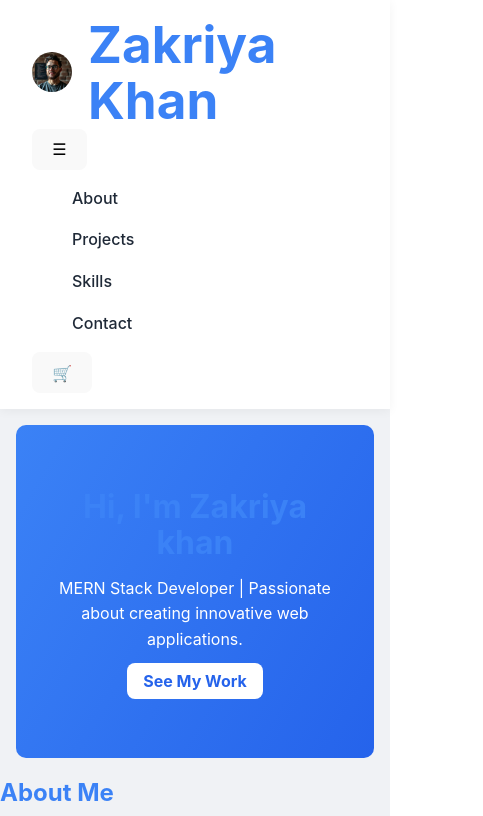
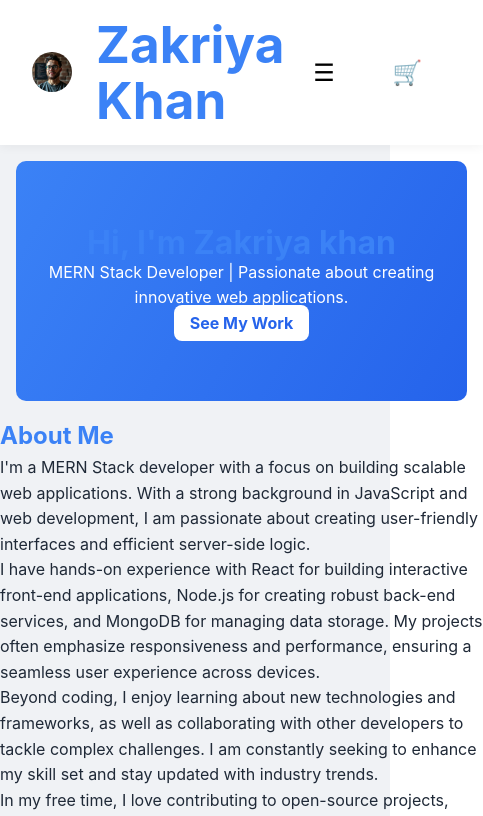
Before and after one commit to Zikria-khan/Portfolio, a React (Vite) app in the folder frontend/: page / in a window 390 px wide. Shown: the top 816 px of the page, 483 px wide, since content can reach past the window. Built offline with nearby package versions, Linux system fonts and the light colour scheme.

Commit message:
project have been uploadeds by me changes

```diff
--- a/frontend/src/components/Navbar.css
+++ b/frontend/src/components/Navbar.css
@@ -0,0 +1,123 @@
+/* Global Reset */
+* {
+    margin: 0;
+    padding: 0;
+    box-sizing: border-box;
+  }
+
+  body {
+    font-family: 'Arial', sans-serif;
+    background-color: #f9f9f9;
+    color: #333;
+  }
+
+  /* Navbar Styling */
+  .navbar {
+    background-color: #ffffff;
+    padding: 1rem 2rem;
+    box-shadow: 0 4px 6px rgba(0, 0, 0, 0.1);
+    display: flex;
+    justify-content: space-between;
+    align-items: center;
+    position: sticky;
+    top: 0;
+    z-index: 1000;
+  }
+
+  .navbar-container {
+    display: flex;
+    justify-content: space-between;
+    align-items: center;
+    width: 100%;
+  }
+
+  .navbar-logo {
+    display: flex;
+    align-items: center;
+    gap: 0.5rem;
+  }
+
+  .user-image {
+    width: 50px;
+    height: 50px;
+    border-radius: 50%;
+    object-fit: cover;
+  }
+
+  .navbar-links {
+    list-style: none;
+    display: flex;
+    gap: 1.5rem;
+  }
+
+  .navbar-links a {
+    text-decoration: none;
+    color: #333;
+    font-size: 1rem;
+    transition: color 0.3s;
+  }
+
+  .navbar-links a:hover {
+    color: #007bff;
+  }
+
+  .menu-toggle {
+    display: none;
+    background: none;
+    border: none;
+    font-size: 1.5rem;
+    cursor: pointer;
+  }
+
+  .cart-button {
+    background: none;
+    border: none;
+    font-size: 1.5rem;
+    cursor: pointer;
+    position: relative;
+  }
+
+  .cart-dropdown {
+    position: absolute;
+    top: 100%;
+    right: 2rem;
+    background: #fff;
+    border: 1px solid #ddd;
+    box-shadow: 0 4px 6px rgba(0, 0, 0, 0.1);
+    border-radius: 8px;
+    padding: 1rem;
+    width: 200px;
+    text-align: center;
+    z-index: 100;
+  }
+
+  /* Responsive Design */
+  @media (max-width: 768px) {
+    .menu-toggle {
+      display: block;
+    }
+
+    .navbar-links {
+      flex-direction: column;
+      background-color: #ffffff;
+      position: absolute;
+      top: 100%;
+      right: 0;
+      width: 100%;
+      height: 0;
+      overflow: hidden;
+      transition: height 0.3s;
+      box-shadow: 0 4px 6px rgba(0, 0, 0, 0.1);
+    }
+
+    .navbar-links.open {
+      height: auto;
+      padding: 1rem 0;
+    }
+
+    .navbar-links a {
+      padding: 1rem;
+      display: block;
+      text-align: center;
+    }
+  }
```
